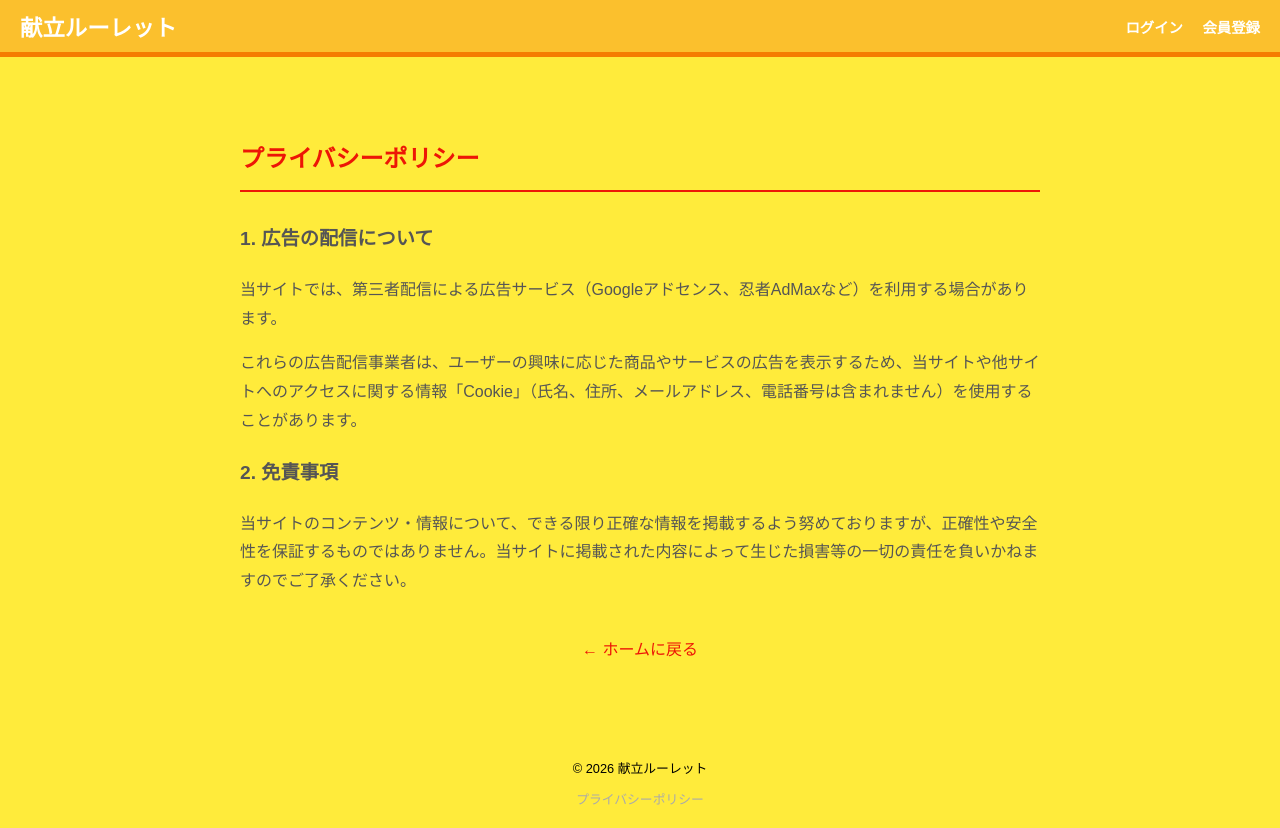
After one commit to mun-collab/kondate_project, a Django app: page /privacy/ in a window 1280 px wide. The commit adds this page. Run offline with Django 5.2, Linux system fonts and the light colour scheme.

Commit message:
Add privacy policy page

```diff
--- a/roulette/templates/roulette/base.html
+++ b/roulette/templates/roulette/base.html
@@ -66,4 +66,8 @@
     </main>
 
 </body>
+<footer style="text-align: center; padding: 20px; font-size: 0.8rem;">
+    <p>&copy; 2026 献立ルーレット</p>
+    <a href="{% url 'privacy' %}" style="color: #aaa; text-decoration: none;">プライバシーポリシー</a>
+</footer>
 </html>
--- /dev/null
+++ b/roulette/templates/roulette/privacy.html
@@ -0,0 +1,22 @@
+{% extends 'roulette/base.html' %}
+
+{% block content %}
+<div class="container" style="padding: 40px 20px; color: #555; max-width: 800px; margin: 0 auto; line-height: 1.8;">
+    <h2 style="color: #ed1606; border-bottom: 2px solid #ed1606; padding-bottom: 10px;">プライバシーポリシー</h2>
+
+    <section style="margin-top: 30px;">
+        <h3 style="font-size: 1.2rem;">1. 広告の配信について</h3>
+        <p>当サイトでは、第三者配信による広告サービス（Googleアドセンス、忍者AdMaxなど）を利用する場合があります。</p>
+        <p>これらの広告配信事業者は、ユーザーの興味に応じた商品やサービスの広告を表示するため、当サイトや他サイトへのアクセスに関する情報「Cookie」（氏名、住所、メールアドレス、電話番号は含まれません）を使用することがあります。</p>
+    </section>
+
+    <section style="margin-top: 20px;">
+        <h3 style="font-size: 1.2rem;">2. 免責事項</h3>
+        <p>当サイトのコンテンツ・情報について、できる限り正確な情報を掲載するよう努めておりますが、正確性や安全性を保証するものではありません。当サイトに掲載された内容によって生じた損害等の一切の責任を負いかねますのでご了承ください。</p>
+    </section>
+
+    <div style="margin-top: 40px; text-align: center;">
+            <a href="{% url 'index' %}" style="color: #ed1606; text-decoration: none;">← ホームに戻る</a>
+    </div>
+</div>
+{% endblock %}
--- a/roulette/urls.py
+++ b/roulette/urls.py
@@ -13,4 +13,5 @@ urlpatterns = [
     path('signup/', SignUpView.as_view(), name='signup'),
     path('post/', views.post_meal, name='post_meal'),
     path('posts/', views.post_list, name='post_list'),
+    path('privacy/', views.privacy, name='privacy'),
 ]
--- a/roulette/views.py
+++ b/roulette/views.py
@@ -115,3 +115,7 @@ def delete_history(request, history_id):
     redirect_url = 'post_list' if history.is_post else 'history_list'
     history.delete()
     return redirect(redirect_url)
+
+# views.py の末尾などに追加
+def privacy(request):
+    return render(request, 'roulette/privacy.html')
```
